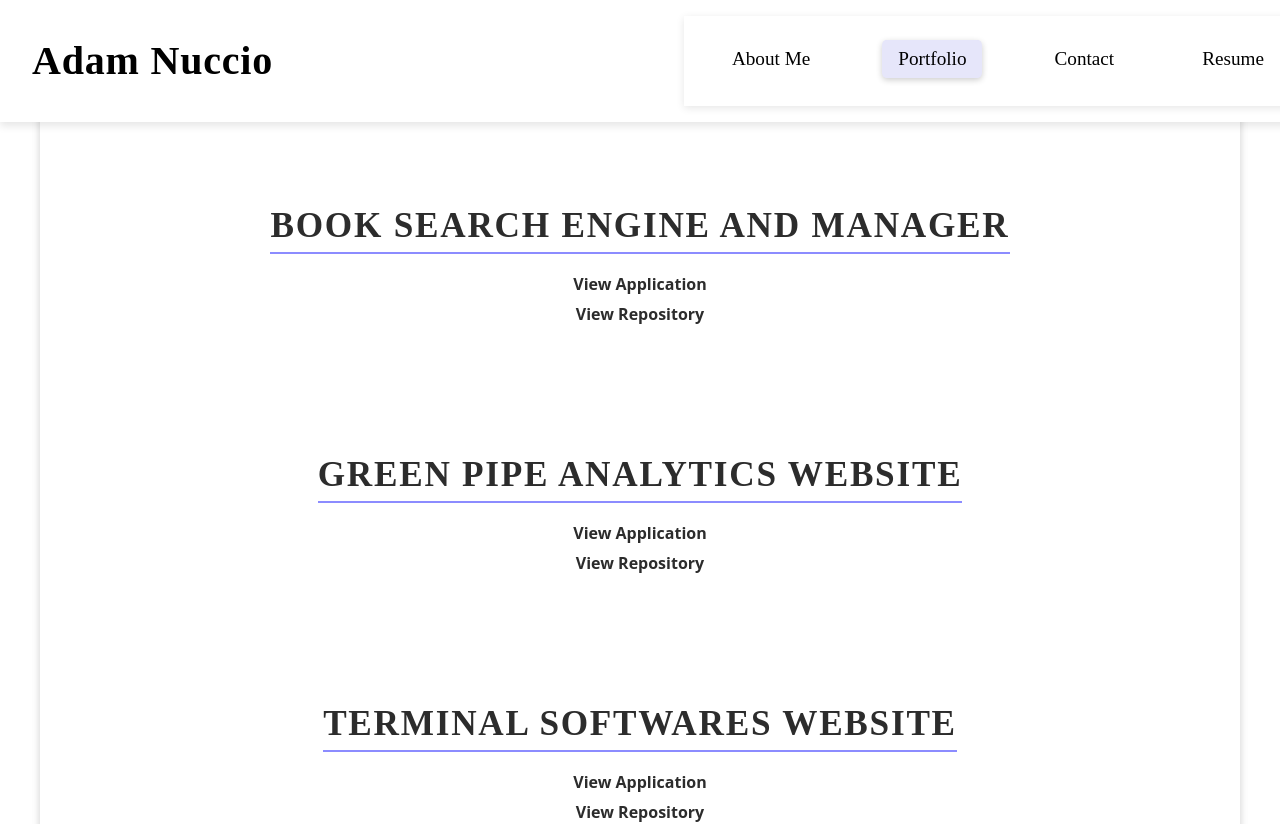
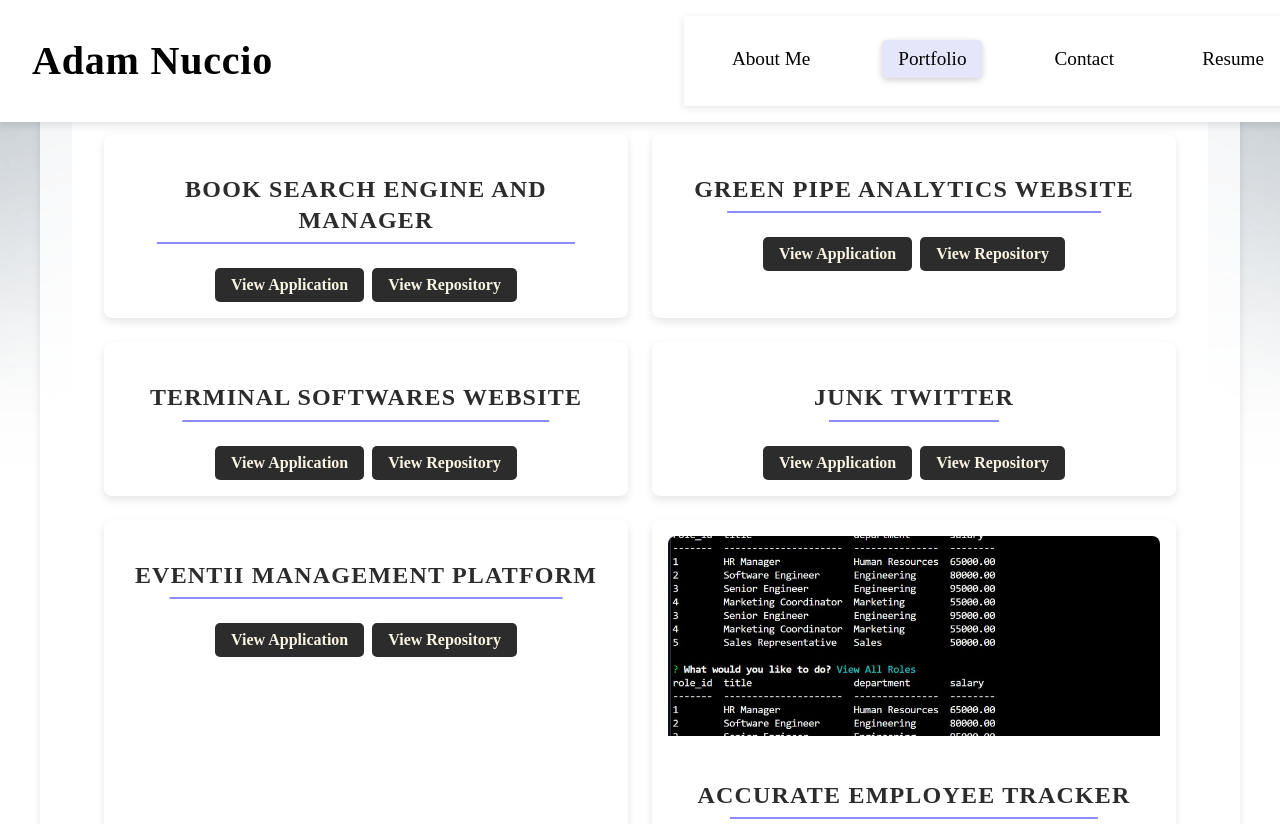
Before and after one commit to yahm0/AMN-REACT.JS-Portfolio, a React (Create React App) app: page /portfolio in a window 1280 px wide. Shown: the top 824 px of the page. Built offline with nearby package versions, Linux system fonts and the light colour scheme.

Commit message:
Added changes to the .css. Added a background img. and fixed the portfolio and project pages.

```diff
--- a/src/App.jsx
+++ b/src/App.jsx
@@ -8,28 +8,32 @@ import Contact from './pages/Contact';
 import Resume from './pages/Resume';
 import './styles/App.css';
 
-// Main App component
 function App() {
   return (
-    // Router to manage application routing
     <Router>
       <div className="App">
-        {/* Header component to be displayed on all pages */}
+        {/* Background container with image */}
+        <div className="background-container">
+          <img
+            src={`${process.env.PUBLIC_URL}/assets/imgs/background.jpg`}
+            alt="Background"
+            className="background-image"
+          />
+        </div>
+
+        {/* Header component */}
         <Header />
+
         <main>
-          {/* Routes component to define the routes of the application */}
           <Routes>
-            {/* Route for the About Me page */}
             <Route path="/" element={<AboutMe />} />
-            {/* Route for the Portfolio page */}
             <Route path="/portfolio" element={<Portfolio />} />
-            {/* Route for the Contact page */}
             <Route path="/contact" element={<Contact />} />
-            {/* Route for the Resume page */}
             <Route path="/resume" element={<Resume />} />
           </Routes>
         </main>
-        {/* Footer component to be displayed on all pages */}
+
+        {/* Footer component */}
         <Footer />
       </div>
     </Router>
--- a/src/styles/App.css
+++ b/src/styles/App.css
@@ -6,11 +6,9 @@
   display: flex;
   flex-direction: column;
   min-height: 100vh;
-  background-color: rgba(255, 255, 255, 0.9);
-  border-radius: 8px;
-  box-shadow: 0 4px 8px rgba(0, 0, 0, 0.1);
   position: relative;
   z-index: 1;
+  /* Removed background-color here to make the background image more visible */
 }
 
 /* Background Container */
@@ -21,12 +19,18 @@
   width: 100%;
   height: 100%;
   z-index: -1;
+  /* Make sure the background container stays behind all content */
 }
 
 .background-image {
   width: 100%;
   height: 100%;
   object-fit: cover;
+  /* Make sure the image covers the entire container */
+  background-size: cover;
+  /* Ensure it covers the entire background */
+  background-repeat: no-repeat;
+  background-position: center;
 }
 
 /* Main Content Area */
@@ -38,6 +42,7 @@ main {
   box-sizing: border-box;
   flex: 1;
   background-color: rgba(255, 255, 255, 0.8);
+  /* Slight transparency for readability */
   border-radius: 8px;
   box-shadow: 0 4px 8px rgba(0, 0, 0, 0.1);
   z-index: 1;
@@ -90,7 +95,6 @@ nav ul {
   padding: 0;
   margin: 0;
   flex-wrap: wrap;
-  /* Ensure it wraps content when space is limited */
 }
 
 nav ul li a {
@@ -100,7 +104,6 @@ nav ul li a {
   padding: 0.5rem 1rem;
   transition: background-color 0.3s, color 0.3s;
   white-space: nowrap;
-  /* Prevent text from wrapping */
 }
 
 nav ul li a:hover {
@@ -133,8 +136,6 @@ nav ul li a.active {
 
 /* Media Queries for Responsive Design */
 @media (max-width: 768px) {
-
-  /* For tablets and smaller screens */
   .App {
     padding: 1rem;
   }
@@ -145,10 +146,8 @@ nav ul li a.active {
 
   nav ul {
     justify-content: center;
-    /* Ensure the nav stays centered */
     gap: 1rem;
     flex-wrap: wrap;
-    /* Wraps items instead of stacking them */
   }
 
   h1 {
@@ -165,8 +164,6 @@ nav ul li a.active {
 }
 
 @media (max-width: 480px) {
-
-  /* For mobile screens */
   .App {
     padding: 0.5rem;
   }
@@ -179,12 +176,10 @@ nav ul li a.active {
     justify-content: center;
     gap: 0.5rem;
     flex-wrap: wrap;
-    /* Wraps items instead of stacking them */
   }
 
   nav ul li a {
     font-size: 1rem;
-    /* Reduce font size for mobile */
     padding: 0.4rem 0.8rem;
   }
 
--- a/src/styles/Portfolio.css
+++ b/src/styles/Portfolio.css
@@ -1,10 +1,123 @@
 /* src/styles/Portfolio.css */
 
 .portfolio {
-  display: flex;
-  flex-wrap: wrap;
-  justify-content: center;
-  gap: 1rem;
+  display: grid;
+  grid-template-columns: repeat(2, 1fr);
+  grid-gap: 1.5rem;
   padding: 2rem;
   background-color: #ffffff;
+  justify-content: center;
+  max-width: 1200px;
+  margin: 0 auto;
 }
+
+.portfolio-item {
+  background-color: #ffffff;
+  padding: 1.5rem;
+  border-radius: 8px;
+  box-shadow: 0 4px 8px rgba(0, 0, 0, 0.1);
+  transition: transform 0.3s, box-shadow 0.3s;
+  font-family: 'Merriweather', serif;
+  text-align: left;
+  border: 2px solid #d4af37;
+  /* Gold color to match the project border */
+}
+
+.portfolio-item:hover {
+  transform: scale(1.02);
+  box-shadow: 0 6px 12px rgba(0, 0, 0, 0.2);
+}
+
+.portfolio-item h3 {
+  font-size: 1.8rem;
+  margin-bottom: 1rem;
+  color: #2c2c2c;
+  position: relative;
+  /* Required for pseudo-elements */
+  transition: color 0.3s ease;
+}
+
+.portfolio-item h3::before,
+.portfolio-item h3::after {
+  content: '';
+  position: absolute;
+  height: 2px;
+  background-color: #8c8cff;
+  width: 0;
+  transition: width 0.3s ease-in-out;
+}
+
+.portfolio-item h3::before {
+  bottom: -5px;
+  /* Positioning the line below the text */
+  left: 50%;
+  transform: translateX(-50%);
+}
+
+.portfolio-item h3::after {
+  bottom: -5px;
+  /* Positioning the line below the text */
+  right: 50%;
+  transform: translateX(50%);
+}
+
+.portfolio-item h3:hover::before,
+.portfolio-item h3:hover::after {
+  width: 100%;
+  /* Expands the line in both directions */
+}
+
+.portfolio-item p {
+  font-size: 1rem;
+  color: #2c2c2c;
+  line-height: 1.5;
+}
+
+.portfolio-item a {
+  color: #8c8cff;
+  text-decoration: none;
+  font-weight: bold;
+  transition: color 0.3s ease;
+}
+
+.portfolio-item a:hover {
+  color: #2c2c2c;
+}
+
+/* Responsive Design */
+@media (max-width: 768px) {
+  .portfolio {
+    grid-template-columns: 1fr;
+  }
+
+  .portfolio-item {
+    padding: 1rem;
+  }
+
+  .portfolio-item h3 {
+    font-size: 1.6rem;
+  }
+
+  .portfolio-item p {
+    font-size: 0.9rem;
+  }
+}
+
+@media (max-width: 480px) {
+  .portfolio {
+    grid-template-columns: 1fr;
+    padding: 1rem;
+  }
+
+  .portfolio-item {
+    padding: 0.75rem;
+  }
+
+  .portfolio-item h3 {
+    font-size: 1.4rem;
+  }
+
+  .portfolio-item p {
+    font-size: 0.85rem;
+  }
+}
--- a/src/styles/Project.css
+++ b/src/styles/Project.css
@@ -1,35 +1,164 @@
-/* src/styles/Project.css */
-
+/* Project container styling */
 .project {
-  border: 2px solid #ffffff;
-  /* Gold color */
   padding: 1rem;
-  margin: 1rem;
+  /* Padding inside the project container */
+  margin: 0;
+  /* No margin around the project container */
   text-align: center;
+  /* Center-align text inside the project container */
   background-color: #ffffff;
+  /* White background color for the project container */
+  border-radius: 8px;
+  /* Rounded corners for the project container */
+  box-shadow: 0 4px 8px rgba(0, 0, 0, 0.1);
+  /* Subtle shadow for a raised effect */
+  transition: transform 0.3s, box-shadow 0.3s, background-color 0.3s;
+  /* Smooth transition for hover effects */
+  font-family: 'Merriweather', serif;
+  /* Serif font family for text inside the project container */
 }
 
+/* Image styling inside the project container */
 .project img {
-  max-width: 100%;
+  width: 100%;
+  /* Image takes full width of its container */
   height: auto;
-  border-bottom: 2px solid #ffffff;
-  /* Gold color */
+  /* Height is adjusted automatically based on the image aspect ratio */
+  max-height: 200px;
+  /* Maximum height for the image to ensure consistency */
+  object-fit: cover;
+  /* Ensures the image covers the area without distortion */
+  border-radius: 8px 8px 0 0;
+  /* Rounded corners at the top of the image */
+  margin-bottom: 1rem;
+  /* Margin below the image */
+  transition: filter 0.3s ease-in-out;
+  /* Smooth transition for filter effect on hover */
 }
 
+/* Hover effect for images */
+.project img:hover {
+  filter: brightness(0.8) contrast(1.2) saturate(1.3);
+  /* Shader effect to enhance the image on hover */
+}
+
+/* Title (h3) styling inside the project container */
 .project h3 {
   color: #2c2c2c;
+  /* Dark gray color for the title text */
+  font-size: 1.5rem;
+  /* Font size for the title */
+  margin-bottom: 1rem;
+  /* Margin below the title */
+  position: relative;
+  /* Relative positioning for pseudo-element placement */
+  padding-bottom: 0.5rem;
+  /* Padding at the bottom of the title for space between text and the lavender line */
 }
 
-.project a {
-  display: block;
-  margin: 0.5rem 0;
-  color: #2c2c2c;
-  text-decoration: none;
-  font-weight: bold;
-  transition: color 0.3s;
+/* Pseudo-element for the lavender line below the title */
+.project h3::after {
+  content: '';
+  /* No content, used purely for styling */
+  position: absolute;
+  /* Absolute positioning within the h3 element */
+  bottom: 0;
+  /* Positioned at the bottom of the h3 element */
+  left: 50%;
+  /* Positioned in the center horizontally */
+  transform: translateX(-50%);
+  /* Center-aligns the pseudo-element */
+  height: 2px;
+  /* Thickness of the lavender line */
+  width: 85%;
+  /* Initial width of the lavender line */
+  background-color: #8c8cff;
+  /* Lavender color for the line */
+  transition: width 0.3s ease-in-out;
+  /* Smooth transition for the line's width expansion */
 }
 
+/* Hover effect for the lavender line under the title */
+.project h3:hover::after {
+  width: 105%;
+  /* Expands the lavender line width on hover */
+}
+
+/* Paragraph (p) styling inside the project container */
+.project p {
+  font-size: 1rem;
+  /* Font size for paragraph text */
+  color: #2c2c2c;
+  /* Dark gray color for paragraph text */
+  margin-bottom: 1rem;
+  /* Margin below the paragraph */
+}
+
+/* Link (a) styling inside the project container */
+.project a {
+  display: inline-block;
+  /* Displays the link as an inline-block element */
+  padding: 0.5rem 1rem;
+  /* Padding inside the link */
+  margin-top: 0.5rem;
+  /* Margin above the link */
+  margin-right: 0.5rem;
+  /* Margin to the right of the link */
+  color: #f8f4e3;
+  /* Off-white color for the link text */
+  text-decoration: none;
+  /* Removes underline from the link text */
+  font-weight: bold;
+  /* Bold font weight for the link text */
+  background-color: #2c2c2c;
+  /* Initial black background for the link */
+  border-radius: 5px;
+  /* Rounded corners for the link */
+  transition: background-color 0.3s, transform 0.3s;
+  /* Smooth transition for background color and scale on hover */
+}
+
+/* Styling for the last link to remove extra right margin */
+.project a:last-child {
+  margin-right: 0;
+  /* No margin on the right for the last link */
+}
+
+/* Hover effect for links */
 .project a:hover {
-  color: #d4af37;
-  /* Gold color */
+  background-color: #8c8cff;
+  /* Changes the background color to lavender on hover */
+  transform: scale(1.05);
+  /* Slightly enlarges the link on hover */
 }
+
+/* Hover effect for the entire project container */
+.project:hover {
+  transform: scale(1.02);
+  /* Slightly enlarges the project container on hover */
+  box-shadow: 0 6px 12px rgba(0, 0, 0, 0.2);
+  /* Darkens the shadow for a more pronounced effect */
+  background-color: #f0f0f0;
+  /* Lightens the background color slightly on hover */
+}
+
+/* Responsive styling for medium-sized screens */
+@media (max-width: 768px) {
+  .project h3 {
+    font-size: 1.3rem;
+    /* Slightly smaller font size for titles on medium screens */
+  }
+
+  .project p {
+    font-size: 0.9rem;
+    /* Slightly smaller font size for paragraphs on medium screens */
+  }
+
+  .project a {
+    padding: 0.4rem 0.8rem;
+    /* Adjusted padding for links on medium screens */
+    font-size: 0.9rem;
+    /* Slightly smaller font size for links on medium screens */
+    margin-right: 0.4rem;
+  }
+}
```
Also changed, not shown: public/assets/imgs/background.jpg.
